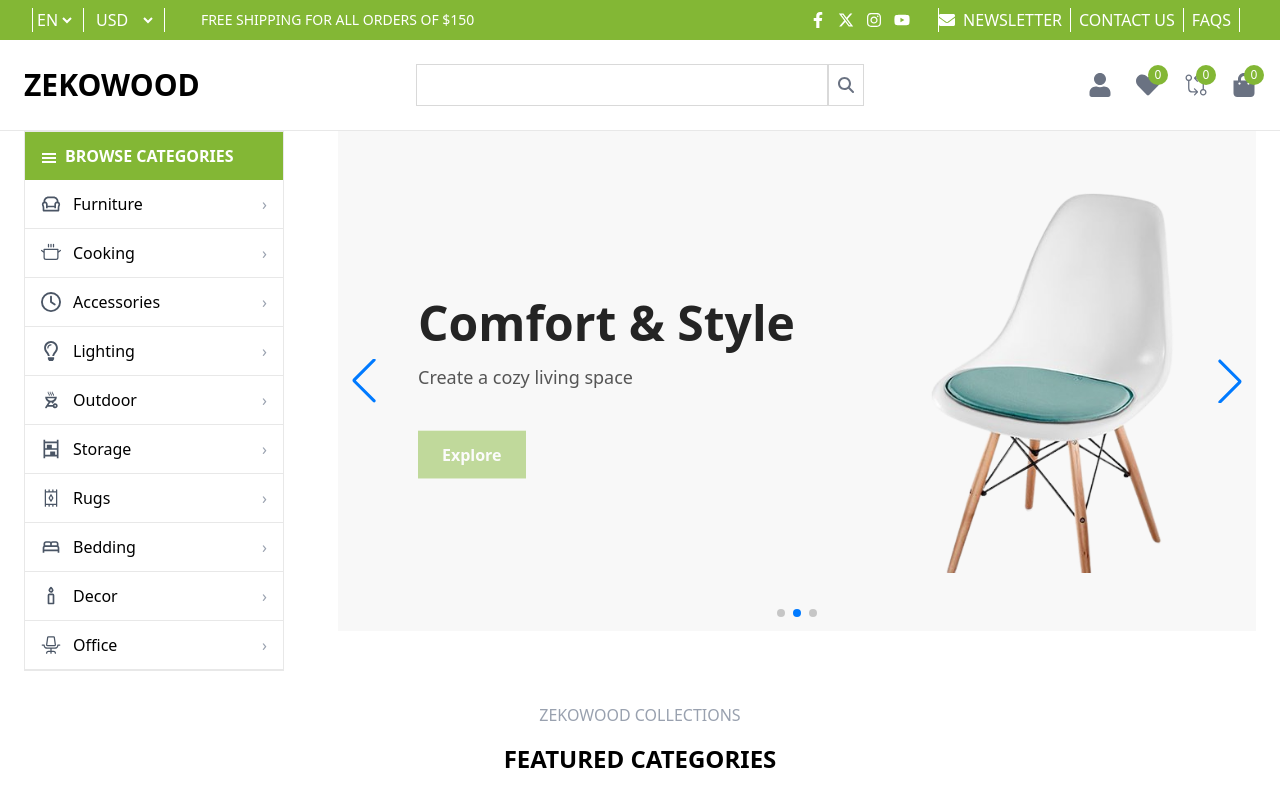
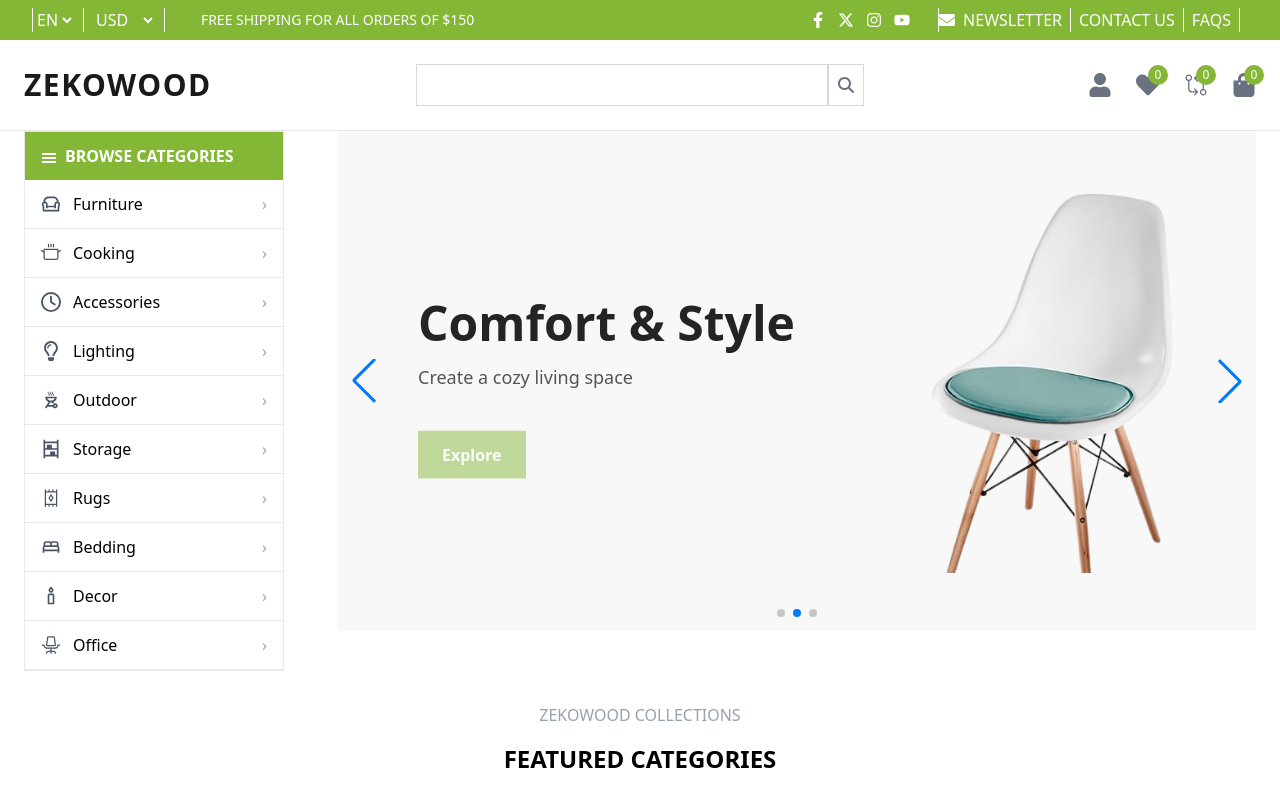
Before and after one commit to zeko1104/zekowoodProject, a React (Vite) app: page / in a window 1280 px wide. Shown: the top 800 px of the page. Built offline with nearby package versions, Linux system fonts and the light colour scheme.

Commit message:
logo style changes

```diff
--- a/src/components/layout/Navbar.jsx
+++ b/src/components/layout/Navbar.jsx
@@ -35,7 +35,7 @@ const Navbar = () => {
             </button>
 
             {/* LOGO - DESKTOP LEFT */}
-            <h1 className="hidden md:block text-2xl sm:text-3xl font-bold">
+            <h1 className="hidden md:block  sm:text-3xl text-3xl font-extrabold tracking-wider text-[#1A1A1A]">
               ZEKOWOOD
             </h1>
           </div>
@@ -43,7 +43,7 @@ const Navbar = () => {
           {/* CENTER SECTION (MOBILE: CENTER LOGO, DESKTOP: SEARCH) */}
           <div className="flex justify-center md:flex-1">
             {/* LOGO MOBILE */}
-            <h1 className="md:hidden text-2xl font-bold text-center">
+            <h1 className="md:hidden  text-center text-3xl font-extrabold tracking-wider text-[#1A1A1A]">
               ZEKOWOOD
             </h1>
 
```
